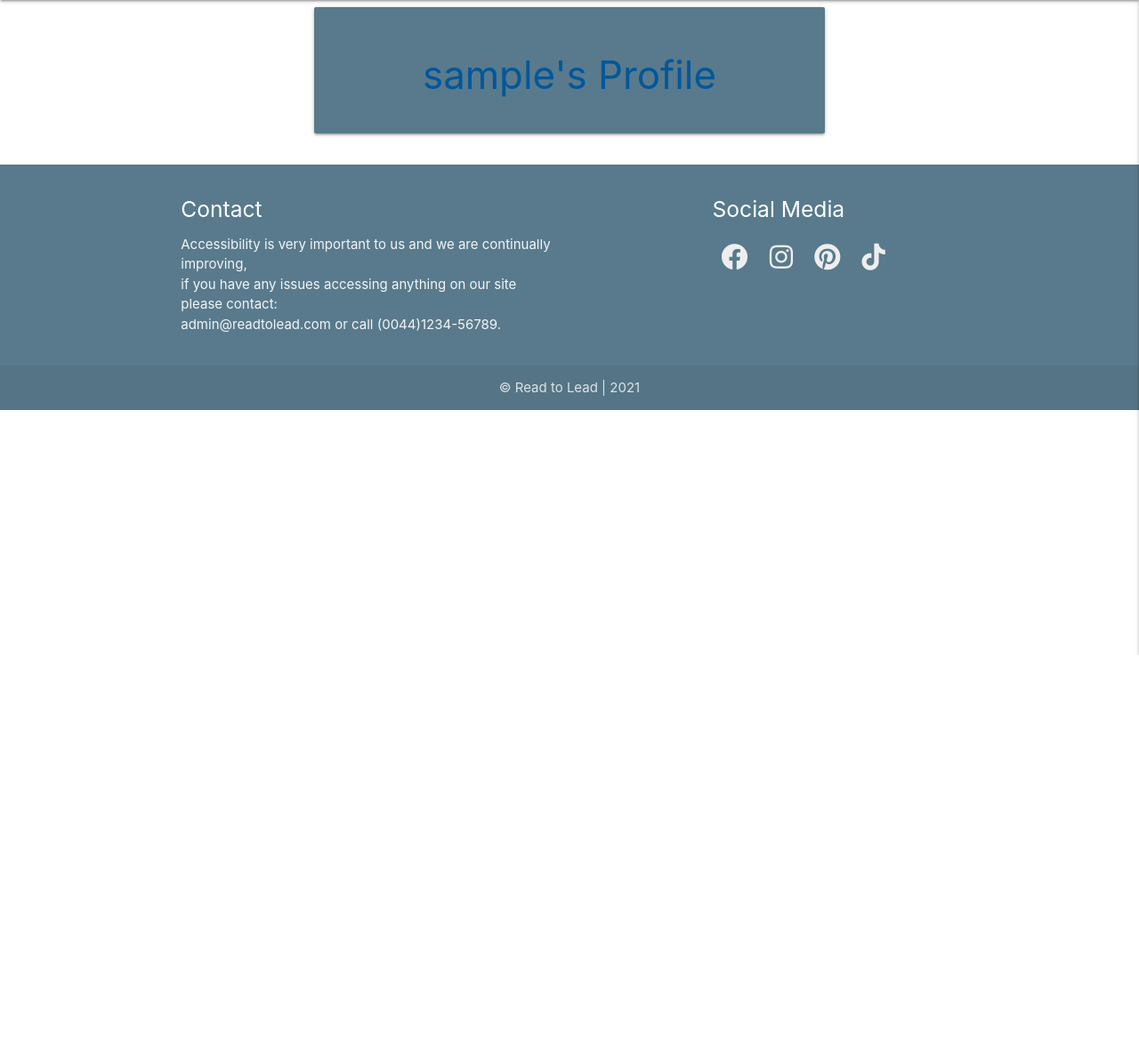
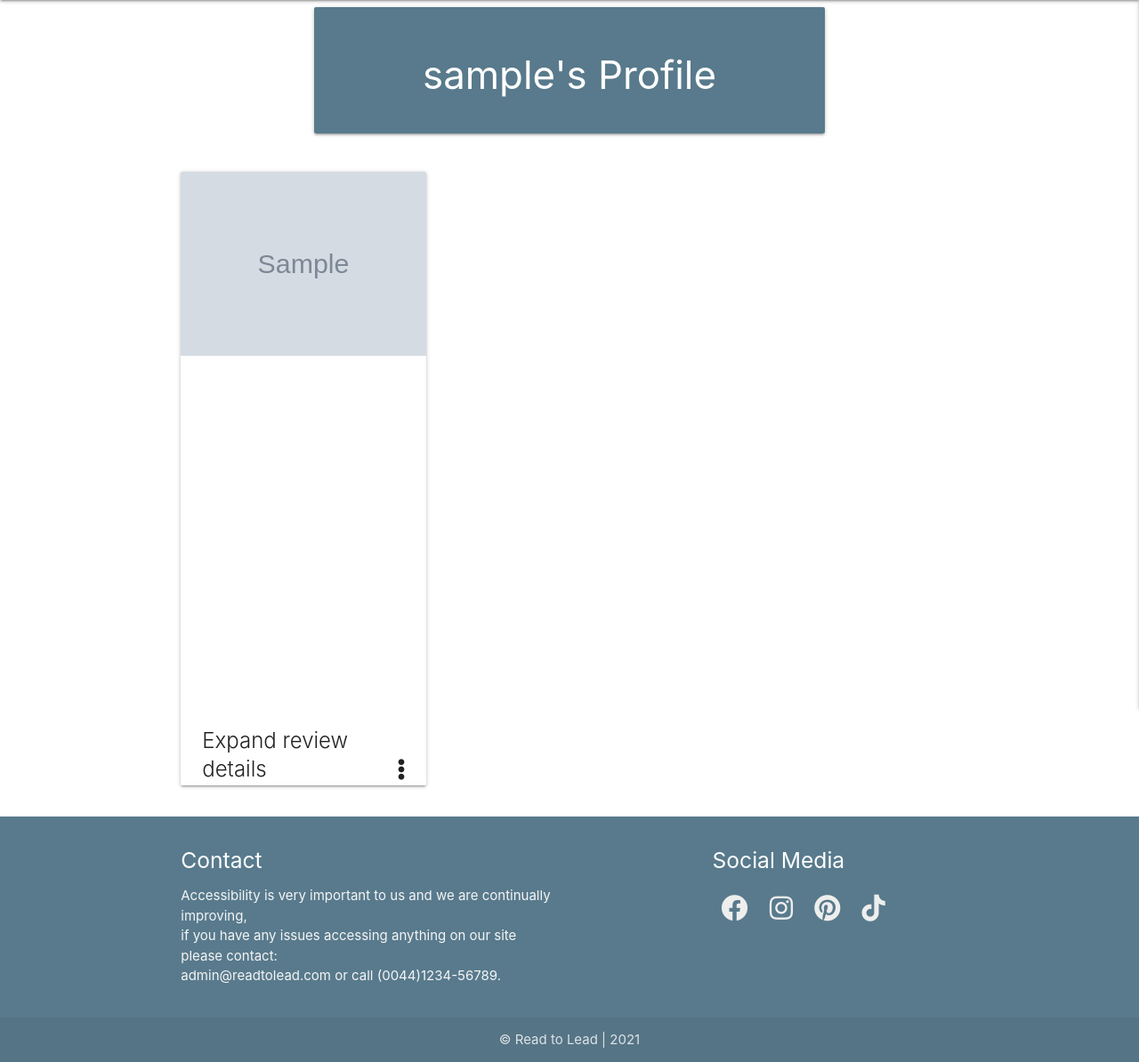
Before and after one commit to DanteHealy/reader-to-leader, a Flask app: page /profile/1 in a window 1280 px wide. Shown: the part 64-1258 px from the top of the page at 89% size. Before the commit the page ends 800 px from the top, so only its background shows below. Run offline with Flask 2, Linux system fonts and the light colour scheme; the visitor is signed in with stand-in values (Sample User, id 1); grey boxes marked "Sample" are stand-in pictures; a database or web service that is not in the repository returns one stand-in record (values such as "Sample title"); some libraries are stand-ins or nearby versions.

Commit message:
update profile with review cards

```diff
--- a/app.py
+++ b/app.py
@@ -98,11 +98,13 @@ def login():
 @app.route("/profile/<username>", methods=["GET", "POST"])
 def profile(username):
     # grab the session user's username from db
-    username = mongo.db.users.find_one(
-        {"username": session["user"]})["username"]
+    if "user" in session:
 
-    if session ["user"]:
-        return render_template("profile.html", username=username)
+        username = mongo.db.users.find_one(
+            {"username": session["user"]})["username"]
+        books = list(mongo.db.books.find({"created_by": username}))
+        if session["user"]:
+            return render_template("profile.html", books=books, username=username)
 
     return redirect(url_for("login"))
 
--- a/static/css/style.css
+++ b/static/css/style.css
@@ -22,6 +22,10 @@ body {
 .container-main {
     width: 100%;
     max-width: 100%;
+}
+
+.profile {
+    height: 0px;
 }
 
 /*- move the brand logo class item to the right by applying padding add hover animation -*/
--- a/templates/profile.html
+++ b/templates/profile.html
@@ -6,13 +6,87 @@
     <div class="row">
         <div class="col s12 m8 offset-m2">
             <div class="card-panel contrastBG white-text">
-                <h3 class="center-align light-blue-text text-darken-4">
+                <h3 class="center-align white-text text-darken-4">
                     {{ username }}'s Profile
                 </h3>
             </div>
         </div>
     </div>
 
+    {% if books|length > 0 %}
+    <div class="container wide-container">
+        <div class="row">
+            {% for book in books %}
+            <div class="col s12 m6 l4 offset-m1">
+                <div class="card books">
+                    <!-- Need to check with tutor support how to fix this -->
+                    <div class="card-image books waves-effect waves-block waves-light">
+                        <img class="activator" src="{{ book.image_url }}"
+                            onerror="this.onerror=null;this.src='/static/images/noimage.png';" />
+                    </div>
+                    <div class="card-content">
+                        <span class="card-title activator grey-text text-darken-4">Expand review details<i
+                                class="fa fa-ellipsis-v right"></i></span>
+                    </div>
+                    <div class="card-reveal">
+                        <span class="card-title grey-text text-darken-4"><i class="fa fa-times right"></i></span>
+                        <h5>{{ book.book_title }}: by {{ book.author }}</h5>
+                        Genre: {{ book.genre_name }}<br>
+                        <i class="fas fa-star"></i> Rating: {{ book.book_rating }} /5<br>
+                        <p>
+                            Review: <br>
+                            {{ book.book_review }}
+                        </p>
+                        <p><em>by: {{ book.created_by }} </em></p>
+                        <!-- Remove and Edit buttons -->
+                        {% if session.user|lower == book.created_by|lower %}
+                        <a href="#checkmodal" class="btn-small red accent-4 modal-trigger">Delete</a>
+                        <a href="{{ url_for('edit_book', book_id=book._id) }}"
+                            class="btn-small light-blue accent-4">Edit</a>
+                        <!-- Warning to Delete Modal -->
+                        <div id="checkmodal" class="modal">
+                            <div class="modal-content">
+                                <h4>Warning</h4>
+                                <p>Are you sure you want to delete this review?</p>
+                            </div>
+                            <div class="modal-footer">
+                                <a href="{{ url_for('get_books') }}"
+                                    class="modal-close waves-effect waves-green btn-flat">Cancel</a>
+                                <a href="{{ url_for('delete_book', book_id=book._id) }} "
+                                    class="modal-close waves-effect waves-green btn-flat">Delete</a>
+                            </div>
+                        </div>
+                        {% endif %}
+                    </div>
+                </div>
+            </div>
+            {% endfor %}
+        </div>
+    </div>
+    {% else %}
+
+    <div class="container">
+        <div class="row">
+            <div class="col s12 m6">
+                <div class="card">
+                    <div class="card-image">
+                        <img src="/static/images/noreview.png">
+                        <span class="card-title">Nothing submitted</span>
+                        <a class="btn-floating halfway-fab waves-effect waves-light red" href="{{ url_for('add_review') }}"><i
+                        class="material-icons fas fa-plus"></i></a>
+                    </div>
+                    <div class="card-content profile contrastBG">
+                        <span class="white-text center-align"> <h4>Add first review!</h4>
+                        </span>
+                    </div>
+                </div>
+            </div>
+        </div>
+    </div>
+
+
+    {% endif %}
+
 </div>
 
     <!-- Reminder: Need to add all reviews created by the user -->
```
Also changed, not shown: static/images/noreview.png (added).
